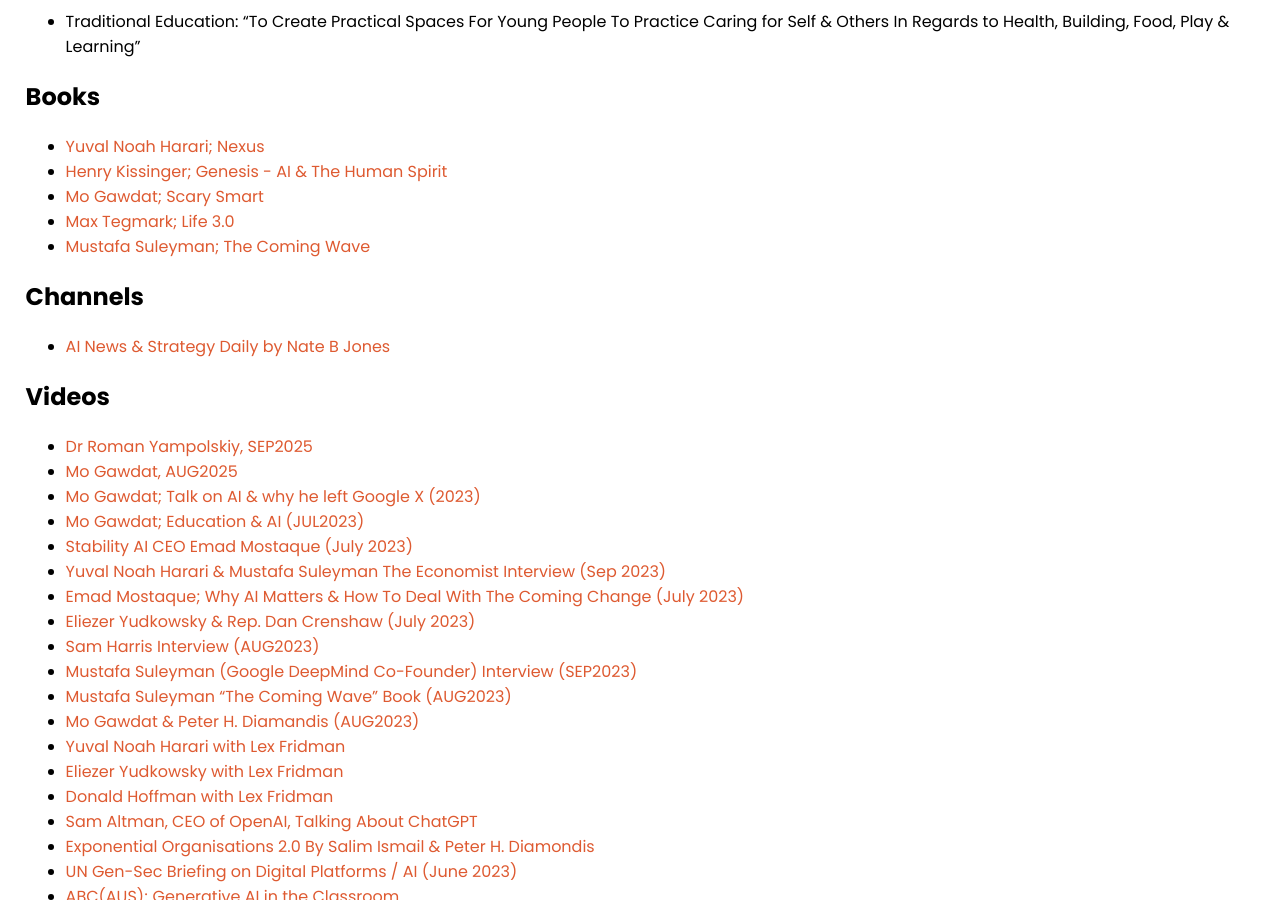
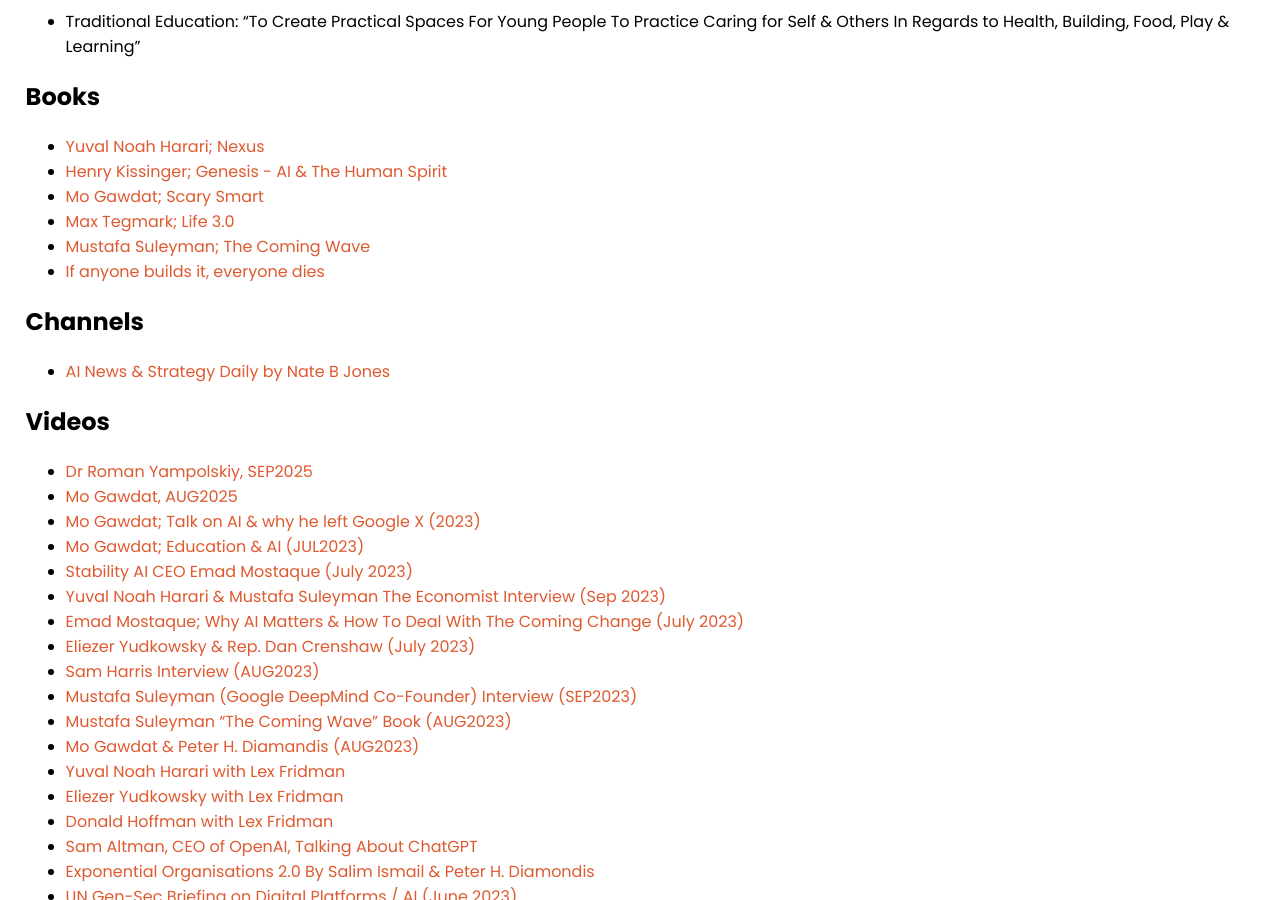
Before and after one commit to selfdriven-foundation/selfdriven-ai, a Jekyll site: the page built from docs/pages/research.md, in a window 1280 px wide and 900 px high, scrolled down 434 px. Built offline with Jekyll 4.4.1, drawn with Linux system fonts in a browser that asks for light colours.

Commit message:
Update research.md

```diff
--- a/docs/pages/research.md
+++ b/docs/pages/research.md
@@ -24,6 +24,7 @@
 - [Mo Gawdat; Scary Smart](https://www.mogawdat.com/scary-smart)
 - [Max Tegmark; Life 3.0](https://en.wikipedia.org/wiki/Life_3.0)
 - [Mustafa Suleyman; The Coming Wave](https://www.penguin.com.au/books/the-coming-wave-9781529923834)
+- [If anyone builds it, everyone dies](https://ifanyonebuildsit.com)
 
 ## Channels
 - [AI News & Strategy Daily by Nate B Jones](https://www.youtube.com/@NateBJones)
```
